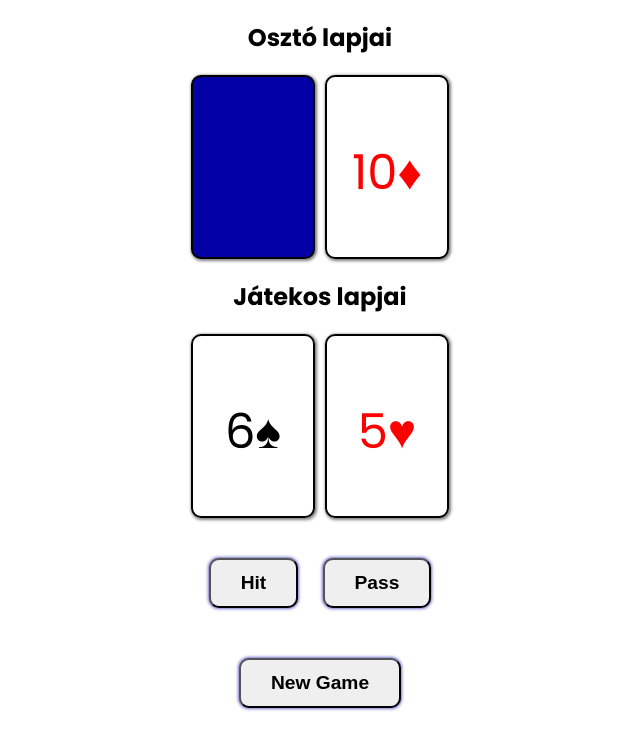
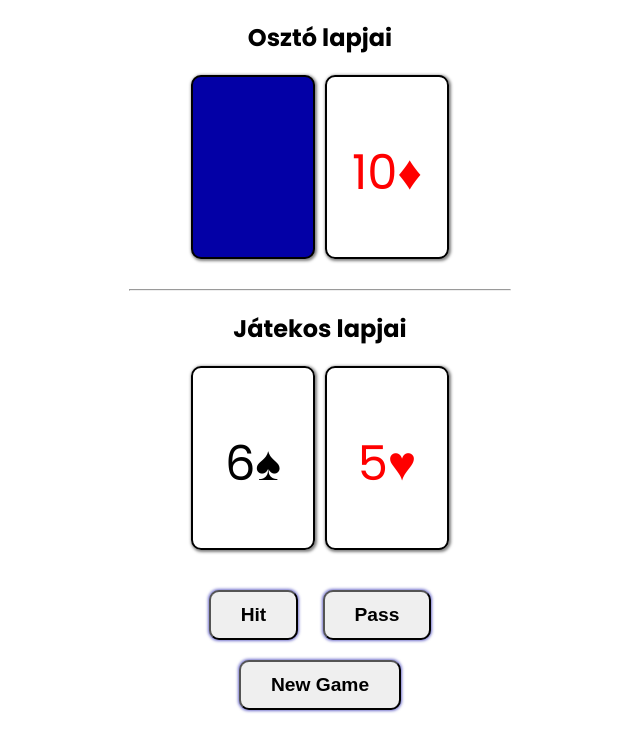
Before and after one commit to adamcsanyi16/js_blackjack, a plain HTML site: page index.html in a window 1280 px wide. Shown: the whole page, without its empty margins (320-960 px from the left). Drawn offline with Linux system fonts and the light colour scheme.

Commit message:
kis modositas

```diff
--- a/index.html
+++ b/index.html
@@ -13,6 +13,7 @@
             <div class="cards" id="dealer">
             </div>
         </div>
+        <hr>
         <h2>Játekos lapjai</h2>
         <div class="wrapper">
             <div class="cards" id="player">
--- a/style.css
+++ b/style.css
@@ -22,6 +22,11 @@ button {
 .wrapper {
   margin: auto;
   width: fit-content;
+}
+
+hr {
+  margin-top: 30px;
+  width: 30%;
 }
 
 .cards {
@@ -50,7 +55,7 @@ button {
 }
 
 .container {
-  margin: 30px;
+  margin-top: 30px;
 }
 
 .background {
```
